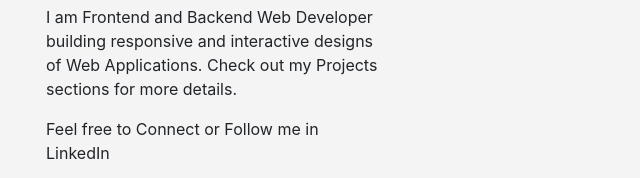
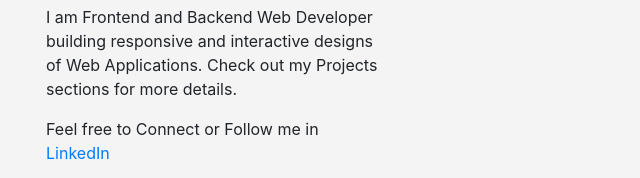
Before and after one commit to sreepriiya/portfolio, a plain HTML site: page index.html in a window 1280 px wide. Shown: the part 924-1102 px from the top of the page, 104-744 px from the left. Drawn offline with nearby package versions, Linux system fonts and the light colour scheme.

Commit message:
Update index.html

```diff
--- a/index.html
+++ b/index.html
@@ -65,7 +65,7 @@
         <div class="gettoknowme">
             <h3>Get to know me!</h3>
             <p>I am Frontend and Backend Web Developer building responsive and interactive designs of Web Applications. Check out my Projects sections for more details.</p>
-            <p>Feel free to Connect or Follow me in LinkedIn</p>
+            <p>Feel free to Connect or Follow me in <a href="https://www.linkedin.com/in/sreepriiya">LinkedIn</a></p>
             <p>I'm open to Job opportunities where I can contribute and gain more knowledge.</p>
             <p>If you have a good opportunity that matches my skills and experience then don't hesitate to contact me.</p>
             <a href="#contact"><button type="button" class="btn">Contact</button></a>
```
